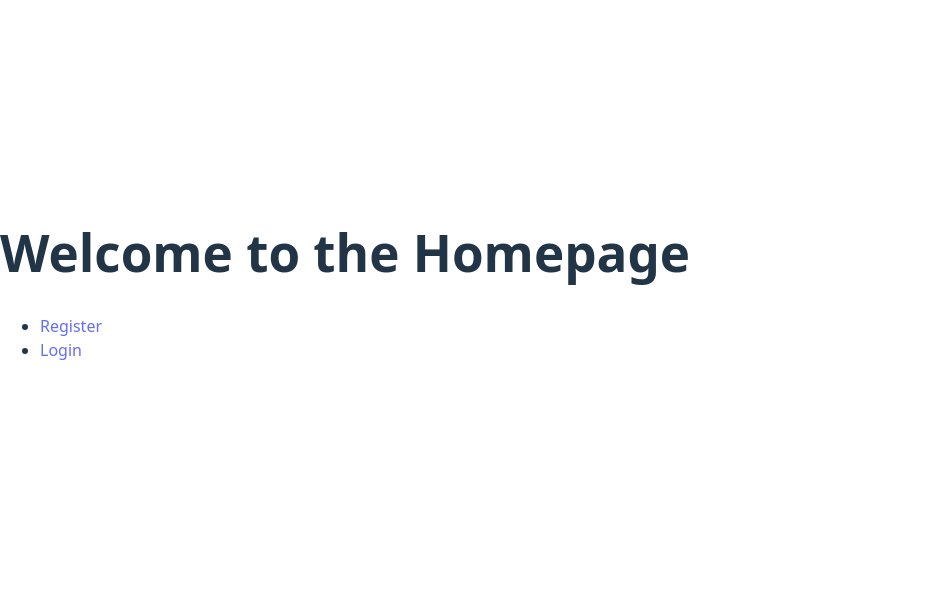
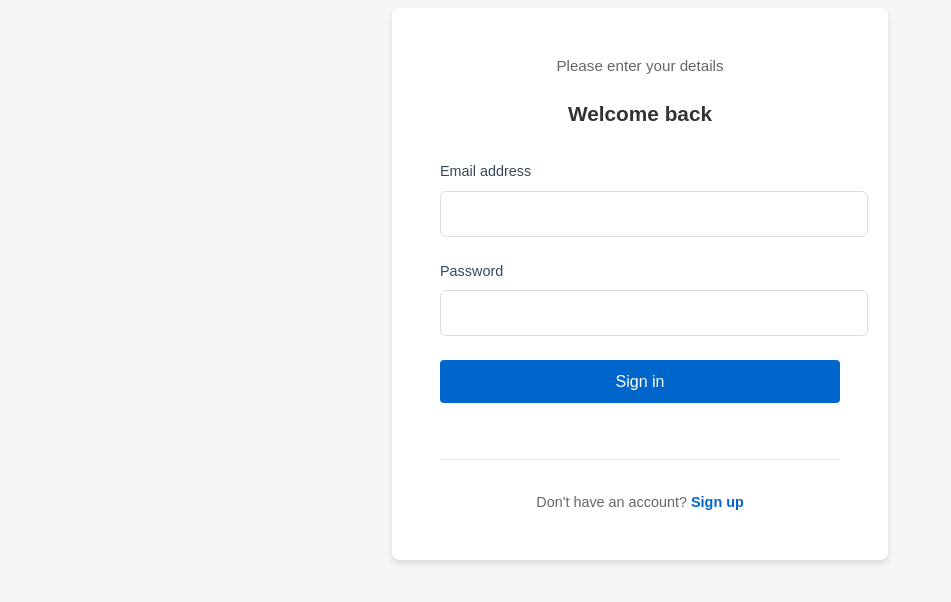
Before and after one commit to LordMous/vizsgaremek1, a React (Vite) app in the folder frontend/: page / in a window 1280 px wide. Shown: the part 116-718 px from the top of the page, without its empty margins (0-951 px from the left). Built offline with nearby package versions, Linux system fonts and the light colour scheme.

Commit message:
AlmostDone

```diff
--- a/frontend/src/App.jsx
+++ b/frontend/src/App.jsx
@@ -1,6 +1,5 @@
 import React from 'react';
 import { BrowserRouter as Router, Route, Routes } from 'react-router-dom';
-import Home from './components/Home';
 import Login from './components/Login';
 import Register from './components/Register';
 import Dashboard from './components/Dashboard';
@@ -10,7 +9,7 @@ function App() {
   return (
     <Router>
       <Routes>
-        <Route path="/" element={<Home />} />
+        <Route path="/" element={<Login />} />
         <Route path="/login" element={<Login />} />
         <Route path="/register" element={<Register />} />
         <Route path="/dashboard" element={<Dashboard />} />
--- a/frontend/src/components/Dashboard.jsx
+++ b/frontend/src/components/Dashboard.jsx
@@ -9,6 +9,7 @@ function Dashboard() {
 
   let navigate = useNavigate()
   const messageRef = useRef(null)
+  const subscriptionRef = useRef(null);
 
   const [chats, setChats] = useState([]);
   const [selectedChat, setSelectedChat] = useState(null);
@@ -87,6 +88,19 @@ useEffect(() => {
   }, [selectedChat]);
 
   const connectWebSocket = () => {
+
+
+    if (stompClient.current && stompClient.current.connected) {
+      if (subscriptionRef.current) {
+        subscriptionRef.current.unsubscribe(); // Eddigi listener leiratkozása
+      }
+      stompClient.current.disconnect(() => {
+        console.log('WebSocket disconnected');
+      });
+    }
+
+
+
     const socket = new SockJS('http://localhost:8080/ws');
     stompClient.current = Stomp.over(socket);
     console.log('Connecting to WebSocket...');
@@ -211,20 +225,15 @@ useEffect(() => {
     }
   };
 
-  //console.log(chats)
-  //console.log(chatDetails)
-
-
   const handleStartChat = async (friend) => {
-    console.log(currentUser)
-    console.log(friend)
-    console.log("Ra")
 
     try {
       // Ellenőrizzük, hogy van-e már chat a baráttal
+      const friendName = friend.userName === currentUser.userName ? friend.contactUserName : friend.userName;
+
       const existingChat = chatDetails.find(chat =>
-        (chat.user1Name === currentUser.userName && chat.user2Name === friend.contactUserName) ||
-        (chat.user2Name === currentUser.userName && chat.user1Name === friend.contactUserName)
+        (chat.user1Name === currentUser.userName && chat.user2Name === friendName) ||
+        (chat.user2Name === currentUser.userName && chat.user1Name === friendName)
       );
 
       if (existingChat) {
@@ -612,7 +621,6 @@ useEffect(() => {
                   </ul>
                 )}
               </div>
-
               <form className="message-form" onSubmit={handleSendMessage}>
                 <input
                   type="text"
--- a/frontend/src/components/Home.jsx
+++ /dev/null
@@ -1,22 +0,0 @@
-import React, { useEffect, useState } from 'react';
-import { Link } from 'react-router-dom';
-import authService from '../services/authService';
-
-function Home() {
-
-  return (
-    <div>
-      <h1>Welcome to the Homepage</h1>
-
-        <nav>
-          <ul>
-            <li><Link to="/register">Register</Link></li>
-            <li><Link to="/login">Login</Link></li>
-          </ul>
-        </nav>
-
-    </div>
-  );
-}
-
-export default Home;
```
Also changed, not shown: 1 other file (tests, documents, lock files or other folders).
